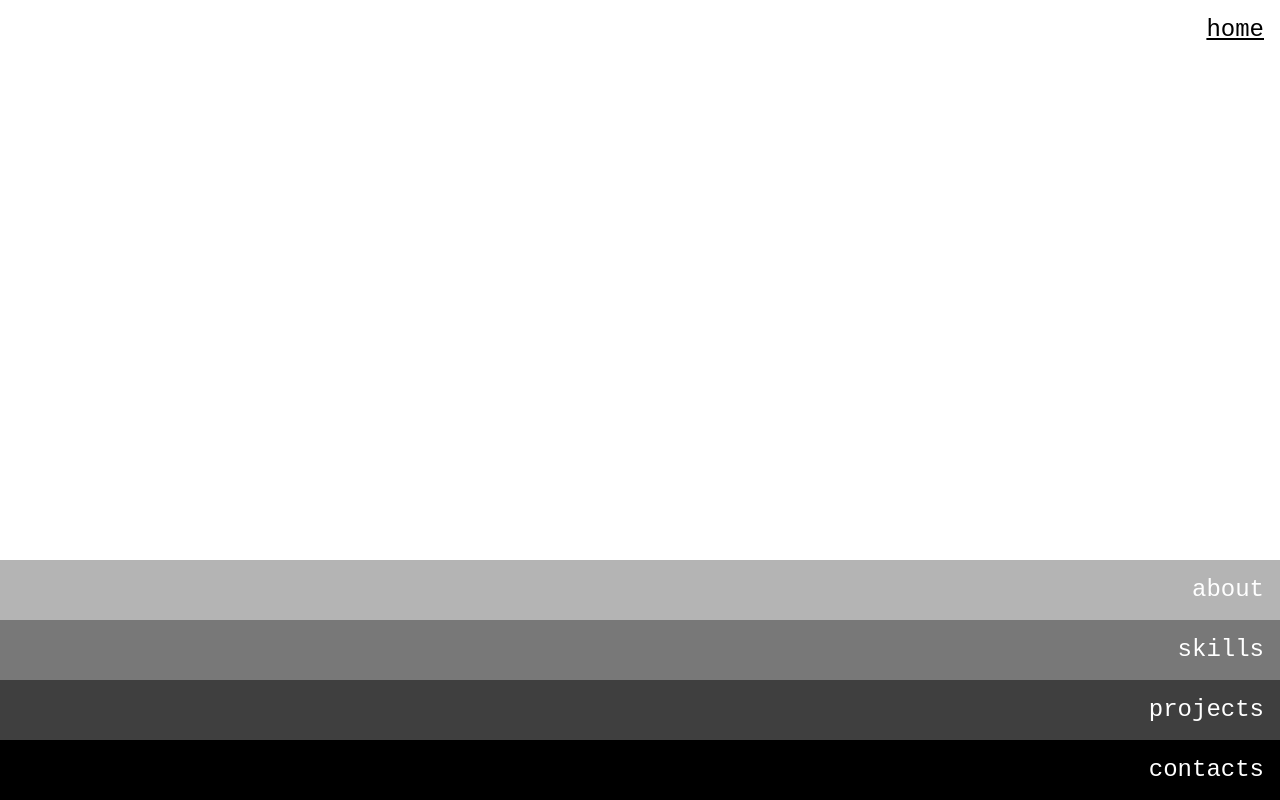
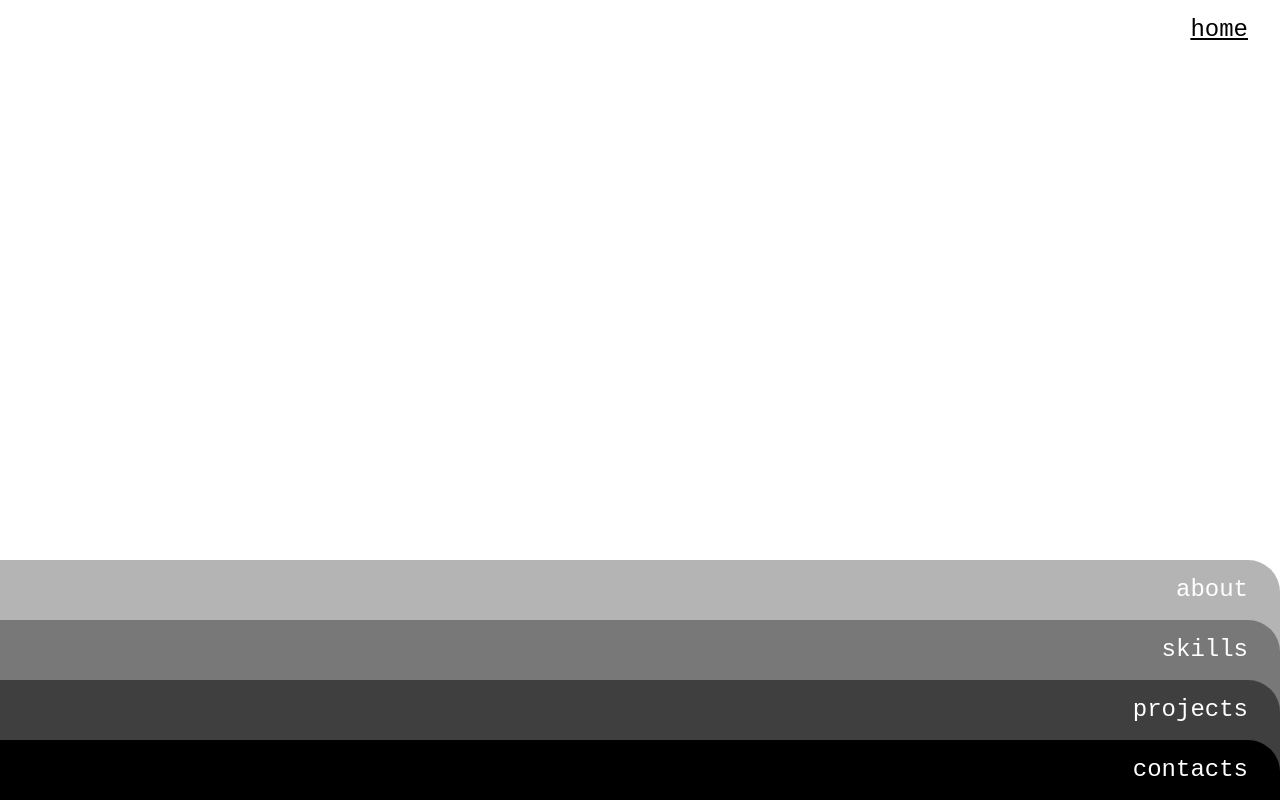
Before and after one commit to bekatru/portfolio, a React (Vite) app: page / in a window 1280 px wide. Built offline with nearby package versions, Linux system fonts and the light colour scheme.

Commit message:
Add border radius to Section container

```diff
--- a/src/components/section/Section.css
+++ b/src/components/section/Section.css
@@ -2,14 +2,17 @@ section {
     transition-property: height;
     transition-timing-function: cubic-bezier(0.5,0.25,0,1);
     overflow: hidden;
+    padding-right: 32px;
+    border-start-end-radius: 32px;
+    margin-bottom: -32px;
 }
 
 .expanded {
-    height: calc(100vh - (4 * 60px));
+    height: calc(100vh - (4 * 60px) + 32px);
 }
 
 .collapsed {
-    height: 60px;
+    height: calc(60px + 32px);
 }
 
 #home {
@@ -32,6 +35,9 @@ section {
     background-color: #000000;
 }
 
+#contacts.collapsed {
+    height: 60px;
+}
 
 .section-title {
     color: #FFF;
@@ -42,7 +48,6 @@ section {
     height: 60px;
     align-items: center;
     line-height: 60px;
-    padding-right: 16px;
     font-family: monospace;
 }
 
```
